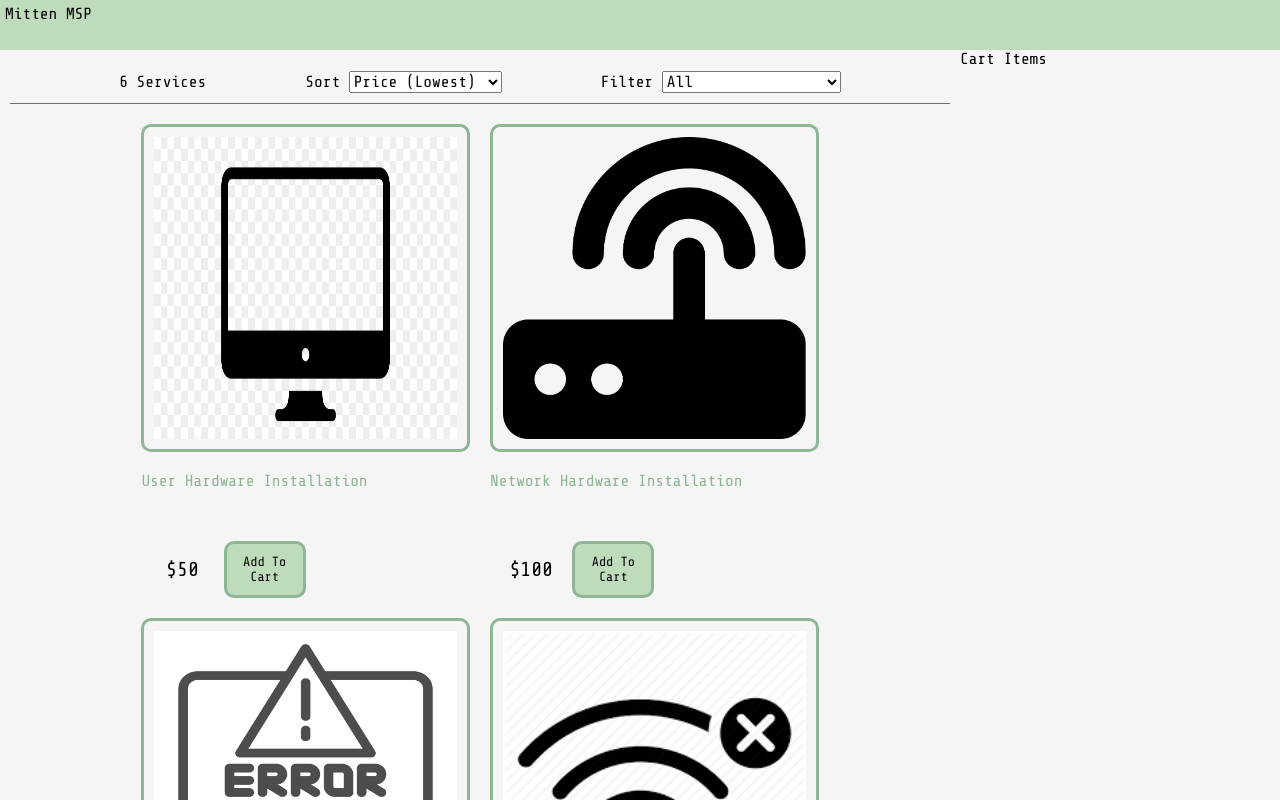
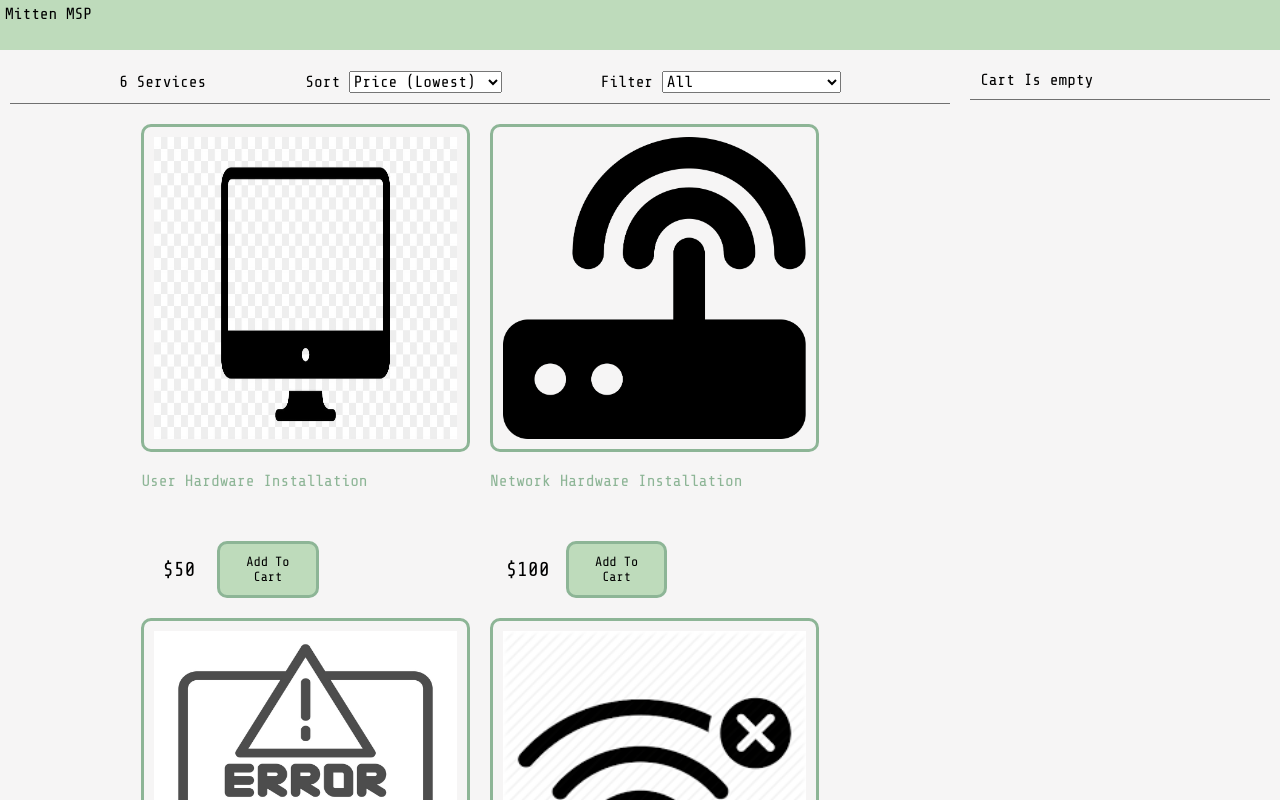
Before and after one commit to ShaneD42/Mitten-MSP, a React (Create React App) app: page / in a window 1280 px wide. Shown: the top 800 px of the page. Built offline with nearby package versions, Linux system fonts and the light colour scheme.

Commit message:
cart component

```diff
--- a/package.json
+++ b/package.json
@@ -1,5 +1,5 @@
 {
-  "name": "Mitten-MSP",
+  "name": "mitten-msp",
   "version": "0.1.0",
   "private": true,
   "dependencies": {
@@ -10,6 +10,7 @@
     "react": "^17.0.1",
     "react-dom": "^17.0.1",
     "react-live-clock": "^5.0.16",
+    "react-router": "^5.2.0",
     "react-scripts": "4.0.2",
     "web-vitals": "^1.1.0"
   },
--- a/src/App.js
+++ b/src/App.js
@@ -4,19 +4,45 @@
 import data from  "./data.json";
 import Clock from 'react-live-clock';
 import Filter from "./components/Filter";
+import Cart from "./components/Cart";
+
 
 class App extends React.Component {
   constructor(){
     super();
     this.state = {
       services: data.services,
+      cartItems: [],
       productType: "",
       sort: "",
     }
   }
 
-  // sort results function
 
+// Add to Cart Function
+addToCart = (service) => {
+  const cartItems = this.state.cartItems.slice();
+  let alreadyInCart = false;
+  cartItems.forEach((item) => {
+    if(item._id === service._id) {
+      item.count++;
+      alreadyInCart = true;
+    }
+  });
+  if (!alreadyInCart) {
+    cartItems.push({ ...service, count: 1});
+  }
+  this.setState({cartItems});
+};
+
+// Remove From Cart Function
+
+removeFromCart = (service) => {
+  const cartItems = this.state.cartItems.slice();
+  this.setState({cartItems: cartItems.filter(x=>x._id !== service._id)})
+}
+
+  // Sort results function
   sortServices =(event) => {
     // implmenet
     const sort = event.target.value;
@@ -33,8 +59,7 @@
     }))
   }
 
-  // filter results function
-
+  // Filter results function
   filterServices = (event) => {
     // implempment
     console.log(event.target.value);
@@ -53,10 +78,14 @@
   render()
   {return (
    <div className="grid-container">
+
+     {/* HEADER */}
      <header>
        <a href="/">Mitten MSP </a>
      </header>
 
+
+    {/* MAIN  */}
      <main>
        <div className="content">
          <div className="main">
@@ -65,23 +94,26 @@
          sort={this.state.sort}
          filterServices={this.filterServices}
          sortServices={this.sortServices}
-         > </Filter>
-         <Services services={this.state.services}> </Services> </div>
-         <div className="sidebar"> Cart Items </div>
+         ></Filter>
+         <Services services={this.state.services} addToCart={this.addToCart}> </Services>
+         </div>
+         <div className="sidebar">
+         <Cart cartItems={this.state.cartItems} removeFromCart={this.removeFromCart} />
+         </div>
        </div>
      </main>
 
-     <footer>
 
-     <Clock
-          date={'1997-12-31T14:15:23+01:00'}
-          format={'dddd, MMMM Mo, YYYY, h:mm:ss A'} />
-     </footer>
-   </div>
+      {/* FOOTER */}
 
-  );
+          <footer>
+          <Clock />
+          </footer>
+        </div>
 
-  }
-}
+        );
+
+        }
+      }
 
 export default App;
--- /dev/null
+++ b/src/components/Cart.js
@@ -0,0 +1,52 @@
+import React, { Component } from 'react'
+import formatCurrency from '../util'
+
+export default class Cart extends Component {
+    render() {
+        const {cartItems} = this.props;
+        return (
+        <div>
+            {cartItems.length === 0? ( <div className= "cart cart-header"> Cart Is empty </div>
+          )  : (
+           <div className= "cart cart-header"> You Have {cartItems.length} Items In The Cart {" "} </div>
+          )}
+
+
+              <div className="cart">
+                  <ul className="cart-items">
+                    {cartItems.map((item) => (
+                        <li key={item._id}>
+                            <div>
+                                <img src={item.image} alt={item.title}/>
+                            </div>
+                            <div>
+                                <div> {item.title}</div>
+                                <div  className="right">
+                                {formatCurrency(item.price)} x {item.count} {" "}
+                                <button className="button" onClick={() => this.props.removeFromCart(item)}> Remove </button>
+                                </div>
+                            </div>
+                        </li>
+                    ))}
+                  </ul>
+              </div>
+                {cartItems.length!==0 && (
+                     <div className="cart">
+                     <div className="total">
+                         <div>
+                             Total: {" "}
+                             {formatCurrency(cartItems.reduce((a,c) => a + c.price*c.count, 0 ))}
+                         </div>
+                         <button className="button primary">
+                             Proceed
+                         </button>
+                     </div>
+                </div>
+                )}
+
+          </div>
+
+
+        );
+    }
+}
--- a/src/components/Services.js
+++ b/src/components/Services.js
@@ -1,5 +1,6 @@
 import React, { Component } from 'react'
 import formatCurrency from '../util'
+
 
 
 export default class Services extends Component {
@@ -21,13 +22,9 @@
                                    <div>
                                        {formatCurrency(service.price)}
                                    </div>
-                                   <div>
-                                       <button className="button primary">
-                                           Add To Cart
-                                       </button>
-                                   </div>
-
-
+                                       <button onClick= {() => this.props.addToCart(service)}
+                                        className="button primary">
+                                           Add To Cart </button>
                                </div>
 
                            </div>
--- a/src/index.css
+++ b/src/index.css
@@ -158,3 +158,50 @@
 .filter dvi {
   flex: 1;
 }
+
+/* Cart CSS */
+
+.cart {
+  padding: 1rem;
+  margin: 1rem;
+  display: flex;
+  flex-wrap: wrap;
+}
+
+.cart-header {
+  border-bottom: .1rem #707070 solid;
+}
+.cart-items{
+  padding: 0;
+  width: 100%;
+  list-style-type: none;
+}
+.cart-items img{
+  width: 5rem;
+}
+.cart li{
+  display: flex;
+
+}
+.cart-items li div{
+  padding: .5rem;
+}
+.cart-items li div:last-child{
+  flex: 1;
+}
+.right {
+  text-align: right;
+}
+.total{
+  display: flex;
+  justify-content: space-between;
+  align-items: center;
+  width: 100%;
+}
+.total >div{
+  font-size: 2rem;
+}
+.total >div,
+.total > button{
+  flex: 1;
+}
```
Also changed, not shown: 1 other file (tests, documents, lock files or other folders).
